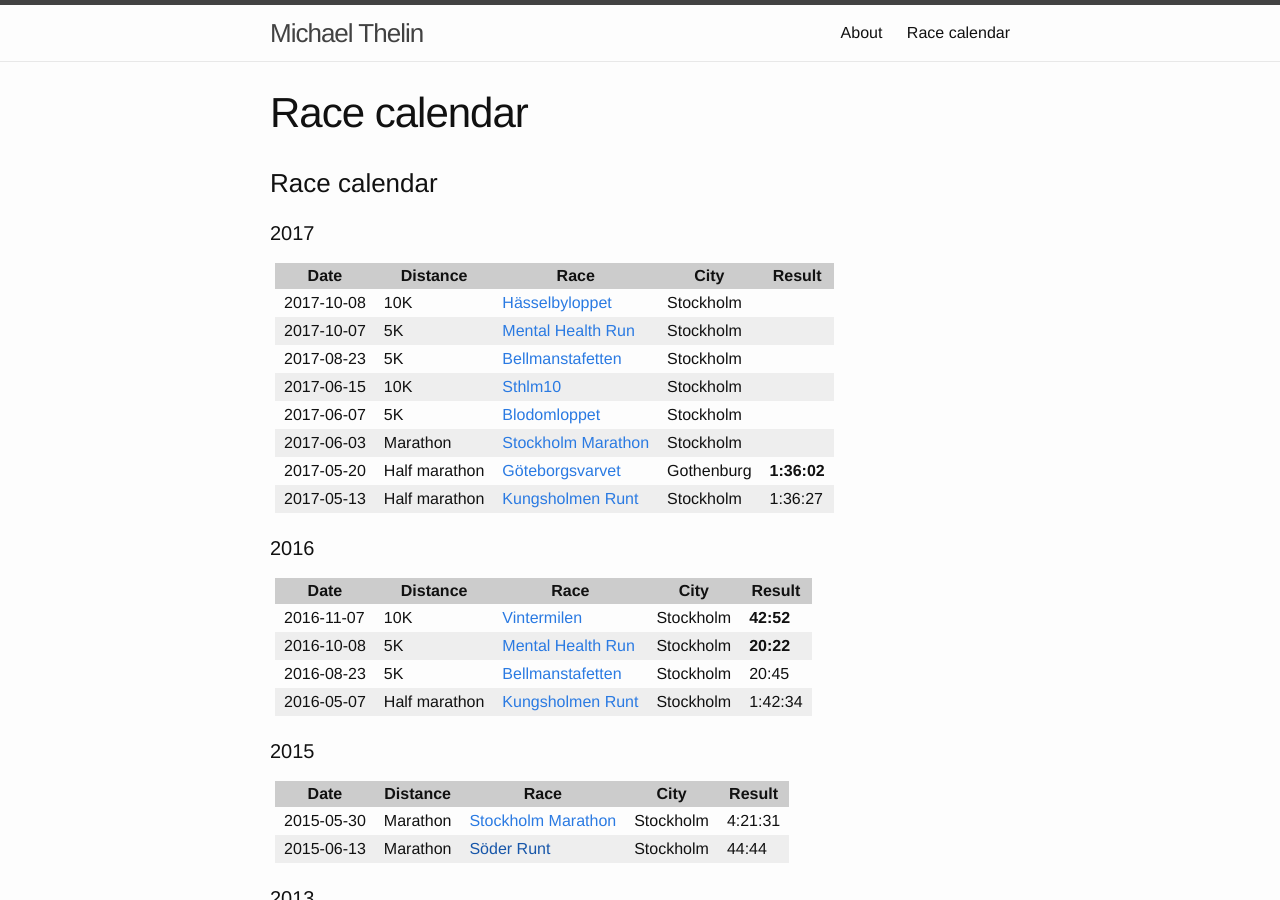
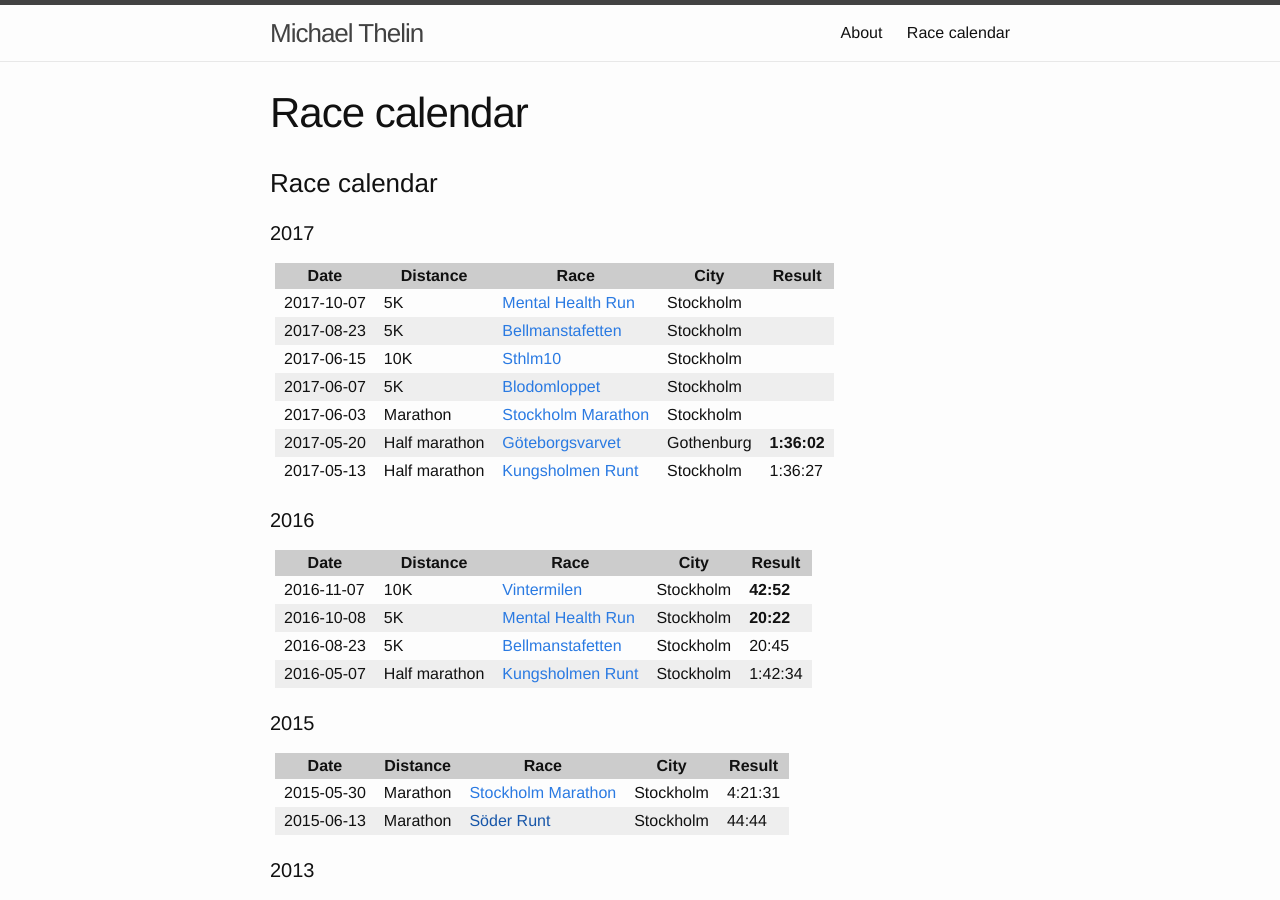
Before and after one commit to thelinmichael/thelinmichael.github.io, a Jekyll site: the page built from running_calendar.md, in a window 1280 px wide and 900 px high. Built offline with Jekyll 4.4.1, drawn with Linux system fonts in a browser that asks for light colours; our own code applies the rules of GitHub Pages for plain Markdown files.

Commit message:
Remove race

```diff
--- a/running_calendar.md
+++ b/running_calendar.md
@@ -4,7 +4,6 @@
 
 | Date | Distance | Race | City | Result
 | ---- | -------- | ---- | ---- | ------
-| 2017-10-08 | 10K | [Hässelbyloppet](http://hasselbyloppet.se/start/) | Stockholm |
 | 2017-10-07 | 5K | [Mental Health Run](http://mentalhealthrun.se/) | Stockholm  |
 | 2017-08-23 | 5K | [Bellmanstafetten](http://bellmanstafetten.se/) | Stockholm |
 | 2017-06-15 | 10K | [Sthlm10](http://www.sthlm10.se/) | Stockholm |
```
